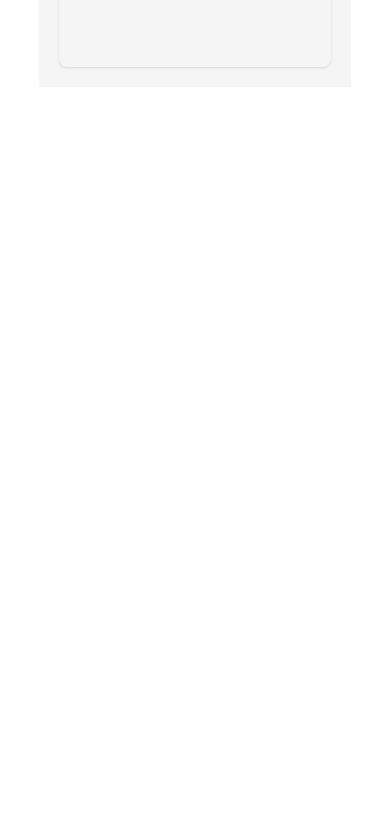
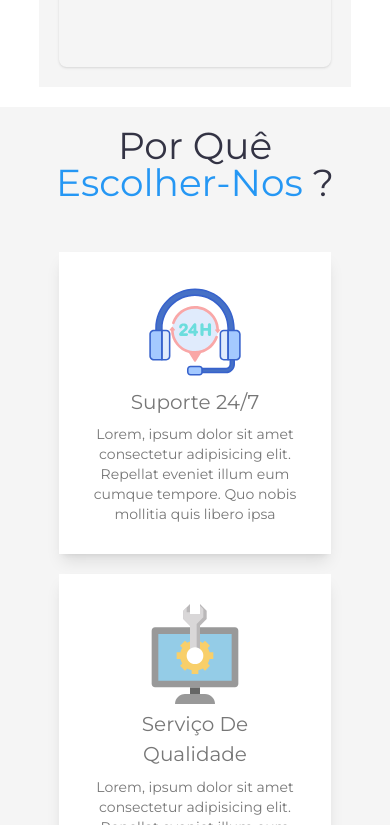
Before and after one commit to Edmiro-Cacoma/repair, a Next.js app: page / in a window 390 px wide. Shown: the part 5979-6804 px from the top of the page. Before the commit the page ends 6086 px from the top, so only its background shows below. Built offline with nearby package versions, Linux system fonts and the light colour scheme.

Commit message:
Facilities section added sucessfully

```diff
--- /dev/null
+++ b/app/components/facilities/Facilities.tsx
@@ -0,0 +1,27 @@
+
+interface Reasons {
+    title: string,
+    description: string,
+    img: string
+}
+
+const Facilities: React.FC = () => {
+    const reasons: Reasons[] = [{ title: "Suporte 24/7 ", description: "Lorem, ipsum dolor sit amet consectetur adipisicing elit. Repellat eveniet illum eum cumque tempore. Quo nobis mollitia quis libero ipsa", img: "/why-choose-icon-1.svg" }, { title: "Serviço de qualidade ", description: "Lorem, ipsum dolor sit amet consectetur adipisicing elit. Repellat eveniet illum eum cumque tempore. Quo nobis mollitia quis libero ipsa", img: "/why-choose-icon-2.svg" }, { title: "Soluções Rápidas ", description: "Lorem, ipsum dolor sit amet consectetur adipisicing elit. Repellat eveniet illum eum cumque tempore. Quo nobis mollitia quis libero ipsa", img: "/why-choose-icon-3.svg" }]
+
+    return (
+        <section className='bg-whiteGray'>
+            <h1 className="text-veryBlackBlue capitalize text-center mb-12 text-6xl">Por quê <span className='text-lightBlue'>escolher-nos</span> ?</h1>
+
+            <div className="grid gap-8 grid-cols-1 sm:grid-cols-[repeat(auto-fit,minmax(30rem,1fr))] bg-whiteGray p-8">
+                {reasons.map((reason, index) => (
+                    <div key={index} className="bg-white p-12 text-center shadow-lg text-white flex flex-col items-center">
+                        <img src={reason.img} alt={reason.title} className='h-[10rem] mb-2' />
+                        <h3 className='capitalize text-blackGray text-[2rem] mb-3'>{reason.title}</h3>
+                        <p className='leading-8 text-blackGray text-[1.4rem]'>{reason.description}</p>
+                    </div>
+                ))}
+            </div>
+        </section>
+    )
+}
+export default Facilities;
--- a/app/components/gallery/Gallery.tsx
+++ b/app/components/gallery/Gallery.tsx
@@ -20,7 +20,10 @@ const Gallery: React.FC = () => {
     const [activeImage, setActiveImage] = useState<number | null>(null);
 
     const openLightBox = (index: number): void => {
-        setActiveImage(index);
+        if (window.innerWidth >= 768) {
+            setActiveImage(index);
+        }
+
     };
 
     const closeLightBox = (): void => {
@@ -68,7 +71,7 @@ const Gallery: React.FC = () => {
                             onClick={closeLightBox}
                         >
                             <FontAwesomeIcon
-                                icon={ faTimes}
+                                icon={faTimes}
                                 className="text-3xl text-white"
                             />
                         </button>
--- a/app/page.tsx
+++ b/app/page.tsx
@@ -7,6 +7,8 @@ import Facts from './components/facts/Facts';
 import About from './components/about/About';
 import Services from './components/services/Services';
 import Gallery from './components/gallery/Gallery';
+import Facilities from './components/facilities/Facilities';
+
 config.autoAddCss = false;
 
 export default function Home() {
@@ -18,8 +20,14 @@ export default function Home() {
         <Facts />
         <About />
         <Services />
-        <Gallery/>
-      </main></>
+        <Gallery />
+        <Facilities />
+      </main>
+      <footer>
+
+      </footer>
+    </>
+
 
   );
 }
```
